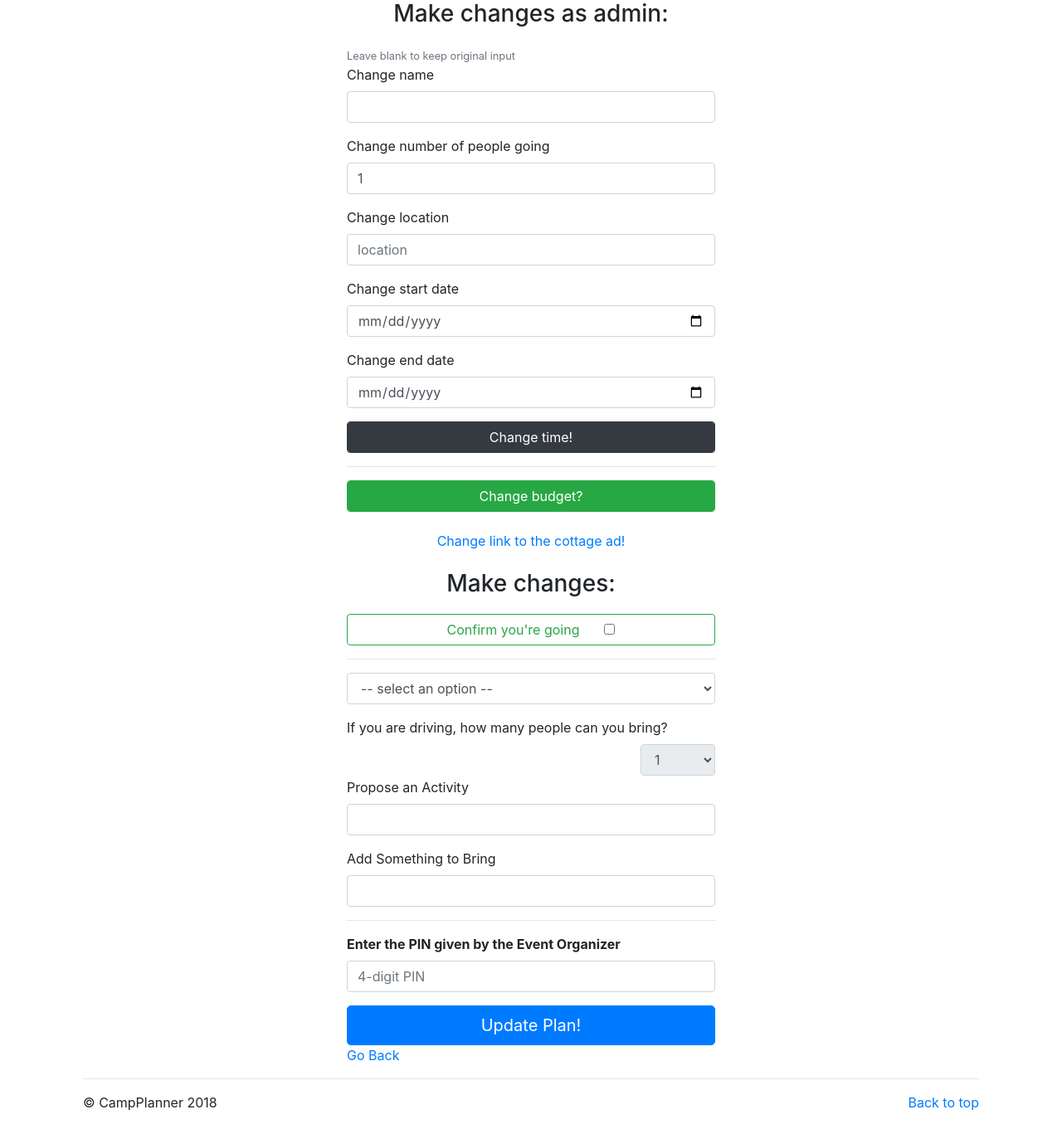
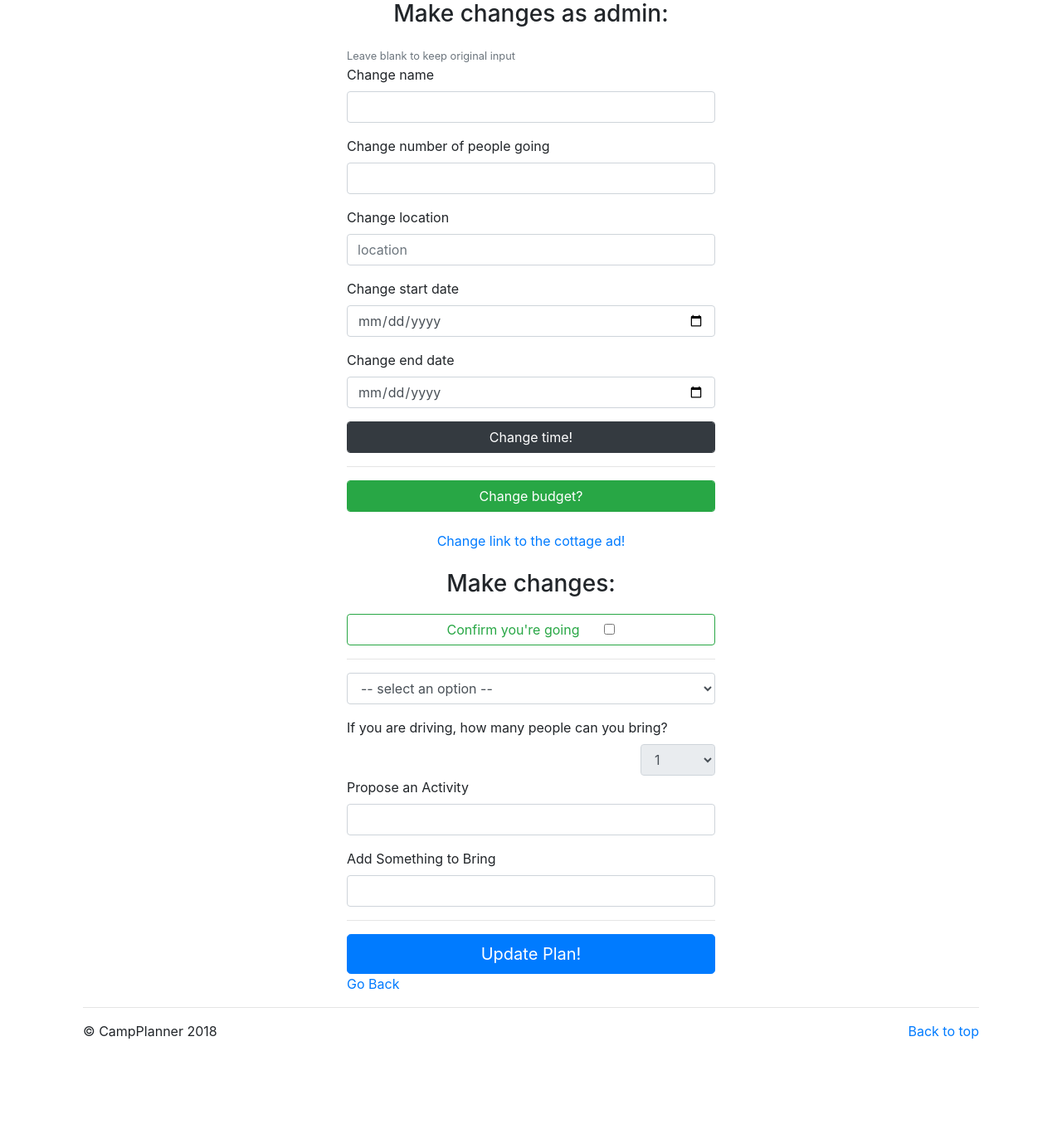
Before and after one commit to enricoflorentino/CampPlanner, a Node server app: page /plan/600000000000000000000001/edit in a window 1280 px wide. Shown: the part 225-1592 px from the top of the page at 83% size. After the commit the page ends 1478 px from the top, so only its background shows below. Run offline with Node 20, Linux system fonts and the light colour scheme; a user stored in the database is signed in; tables that the repository leaves empty hold one stand-in row (values such as "Sample post"); some libraries are stand-ins or nearby versions.

Commit message:
changes to edit pagwe

```diff
--- a/views/edit.ejs
+++ b/views/edit.ejs
@@ -14,7 +14,7 @@
       </div>
       <div class="form-group">
          <label for="numPpl">Change number of people going</label>
-         <input class="form-control" id="numPpl" type="number" value="1" name="numPpl" min="0" >
+         <input class="form-control" id="numPpl" type="number" name="numPpl" min="0" >
       </div>
       <div class="form-group">
          <label for="numPpl">Change location</label>
@@ -102,10 +102,13 @@
          <input class="form-control" id="newstuff" type="text" name="newstuff">
       </div>
       <hr>
+      <% if(currentUser  && !(camp.creator.id.equals(currentUser._id))) { %>
       <div class="form-group">
          <label for="name"><strong>Enter the PIN given by the Event Organizer</strong></label>
          <input class="form-control" id="pin" type="number" name="pin" placeholder="4-digit PIN">
       </div>
+      <% } %>
+
       <div class="form-group">
          <button class="btn btn-lg btn-primary btn-block">Update Plan!</button>
    </form>
```
